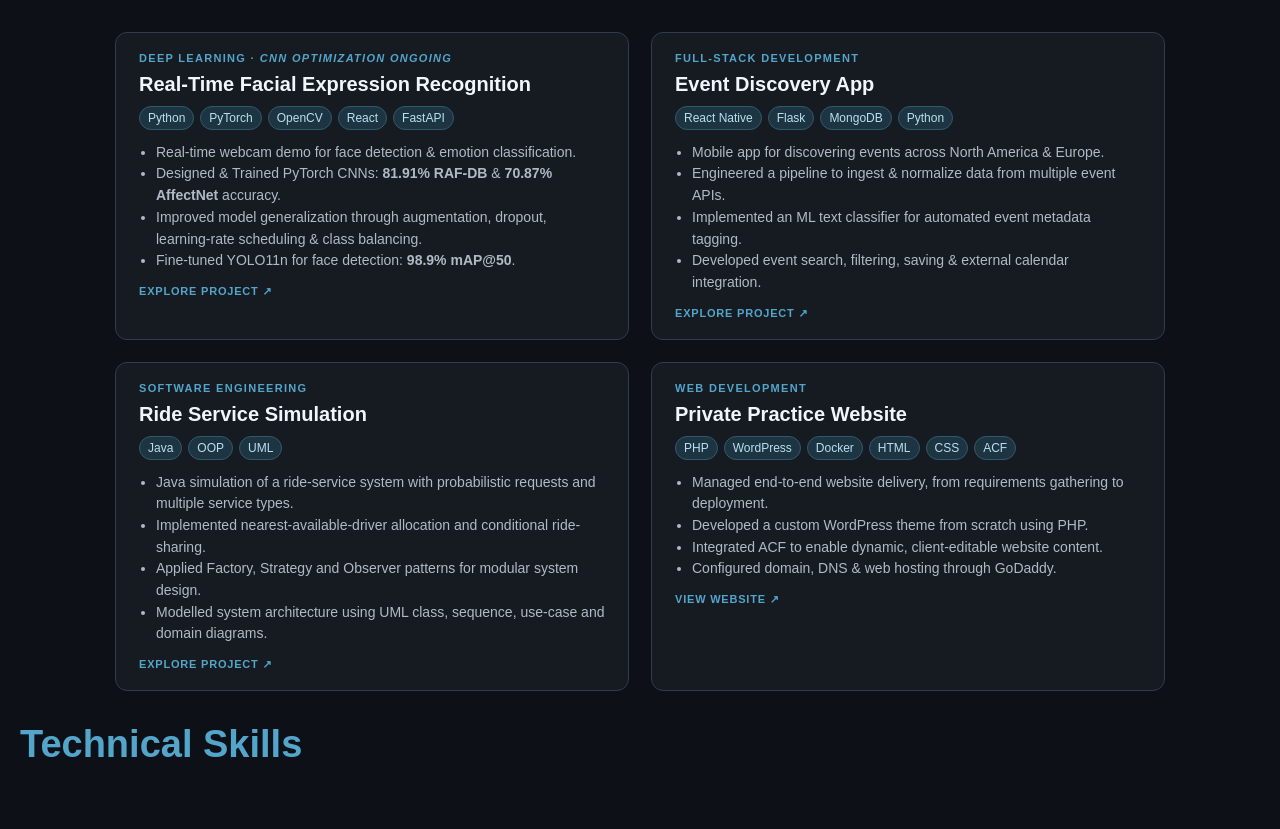
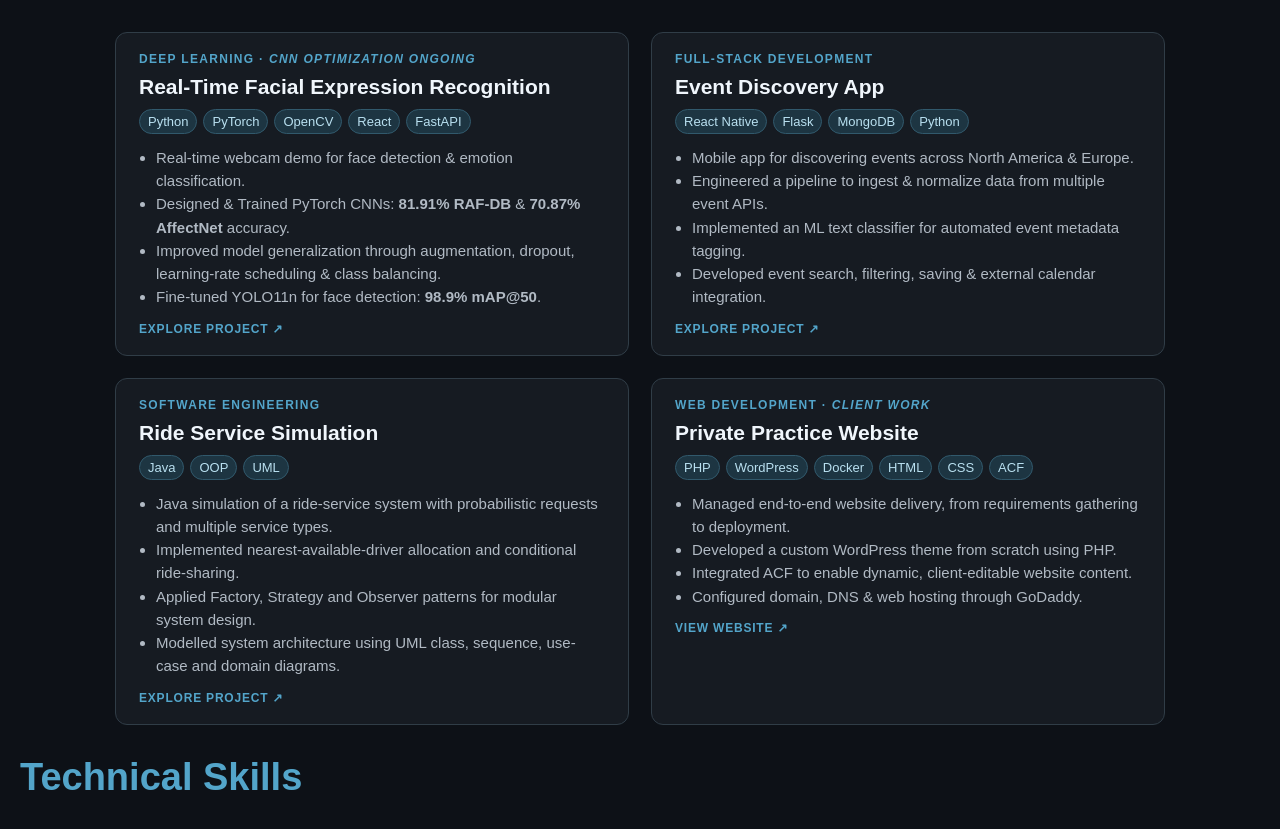
Before and after one commit to lauren333/lauren333, a website: page projects.html in a window 1280 px wide. Shown: the part 687-1516 px from the top of the page. Drawn offline with Linux system fonts and the light colour scheme.

Commit message:
update to fontsize and project details

```diff
--- a/projects.html
+++ b/projects.html
@@ -64,14 +64,14 @@ body {
 
 .project-label {
     color: #53a5ca;
-    font-size: 11px;
+    font-size: 12px;
     font-weight: bold;
     letter-spacing: 1.3px;
     margin-bottom: 9px;
 }
 
 .project-card h3 {
-    font-size: 20px;
+    font-size: 21px;
     margin: 0 0 10px;
     color: #f0f6fc;
 }
@@ -89,20 +89,20 @@ body {
     border: 1px solid #31596c;
     border-radius: 20px;
     padding: 4px 8px;
-    font-size: 12px;
+    font-size: 13px;
 }
 
 .project-card ul {
     padding-left: 17px;
     margin: 0 0 13px;
     color: #b1bac4;
-    font-size: 14px;
+    font-size: 15px;
     line-height: 1.55;
 }
 
 .project-link {
     color: #53a5ca;
-    font-size: 11px;
+    font-size: 12px;
     font-weight: 600;
     letter-spacing: 0.8px;
 }
@@ -264,7 +264,7 @@ body {
    href="https://communicationtherapies.org"
    target="_blank">
 
-    <div class="project-label">WEB DEVELOPMENT</div>
+    <div class="project-label">WEB DEVELOPMENT · <em>CLIENT WORK</em></div>
     <h3>Private Practice Website</h3>
 
     <div class="tags">
```
Also changed, not shown: skills.html (+4 -4 lines), README.md, project-cards/project-1.png, project-cards/project-2.png, project-cards/project-3.png, project-cards/project-4.png, project-cards/skills.png, project-cards/title-6.png.
